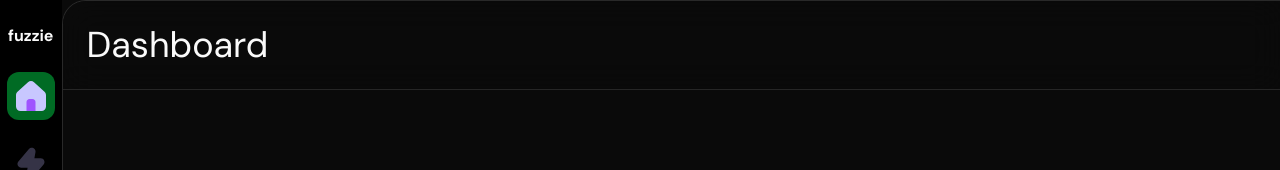
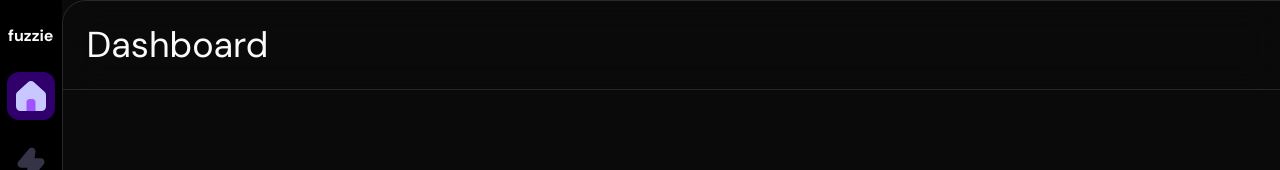
Before and after one commit to debianbaker/fuzzie, a Next.js app: page /dashboard in a window 1280 px wide. Shown: the top 170 px of the page. Built offline with nearby package versions, Linux system fonts and the light colour scheme.

Commit message:
Added tooltip from shadcn

```diff
--- a/src/components/sidebar/index.tsx
+++ b/src/components/sidebar/index.tsx
@@ -36,7 +36,7 @@ const MenuOptions = () => {
                                                 `group h-8 w-8 flex items-center justify-center
                                                 scale-[1.5] rounded-lg p-[3px] cursor-pointer`,
                                                 {
-                                                    'dark:bg-[#006b24] bg-[#fff6e0]':
+                                                    'dark:bg-[#2F006B] bg-[#EEE0FF]':
                                                     pathName === menuItem.href,
                                                 }
                                             )}
@@ -47,6 +47,12 @@ const MenuOptions = () => {
                                         </Link>
                                     </li>
                                 </TooltipTrigger>
+                                <TooltipContent
+                                    side="right"
+                                    className="bg-black/10 backdrop-blur-xl text-white"
+                                >
+                                    <p>{menuItem.name}</p>
+                                </TooltipContent>
                             </Tooltip>
                         </ul>
                     ))}
```
